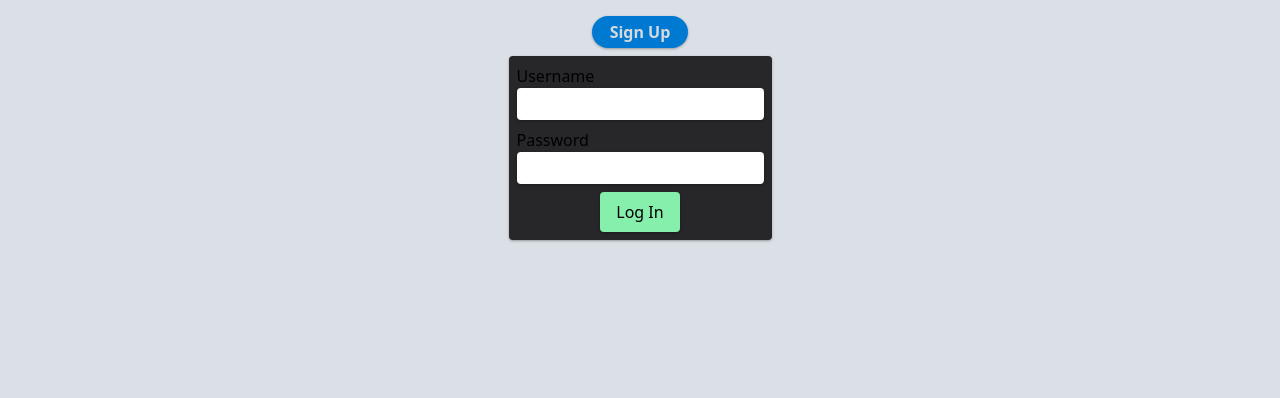
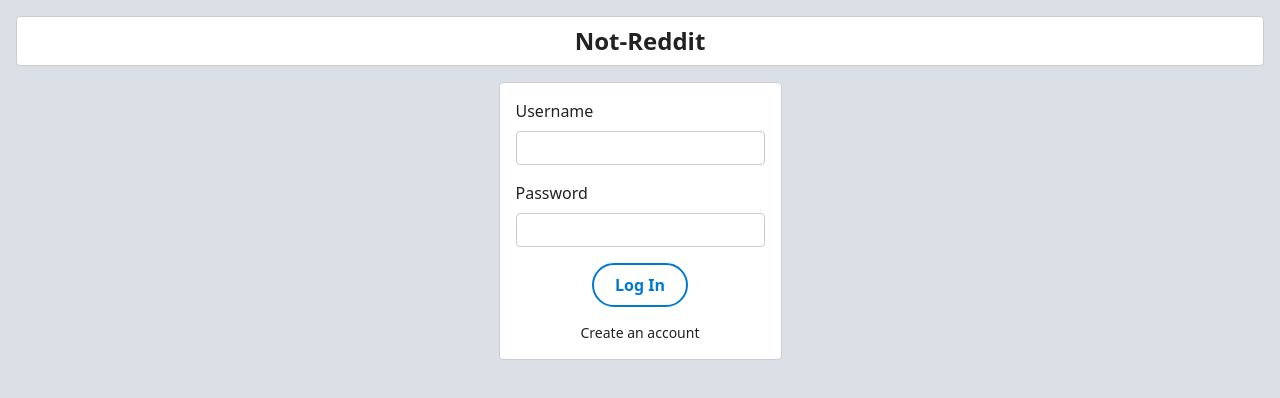
Before and after one commit to poximy/not-reddit, a Next.js app: page /auth/login in a window 1280 px wide. Shown: the top 398 px of the page. Built offline with nearby package versions, Linux system fonts and the light colour scheme; no server answers.

Commit message:
Fix Style

```diff
--- a/app/components/Button/BackButton.tsx
+++ /dev/null
@@ -1,17 +0,0 @@
-import Link from 'next/link';
-import { FC } from 'react';
-
-const BackButton: FC = () => {
-	return (
-		<Link href='/'>
-			<a
-				className='invisible absolute max-w-min rounded
-				bg-red-500 p-2 font-medium hover:scale-105 sm:visible'
-			>
-				Back
-			</a>
-		</Link>
-	);
-};
-
-export default BackButton;
--- a/app/components/Post/PostForm.tsx
+++ b/app/components/Post/PostForm.tsx
@@ -28,22 +28,19 @@ const PostForm: FC = () => {
 		}
 	};
 
-	const displayError =
-		error === '' ? (
-			''
-		) : (
-			<p className='round-2 w-max bg-red-500 font-medium'>
-				Error Cannot Create Post
-			</p>
-		);
-
 	return (
 		<>
-			{displayError}
-			<form onSubmit={createPost} className='flex flex-col gap-2'>
+			{error === '' ? (
+				''
+			) : (
+				<p className='round-2 w-max bg-reddit-orange font-medium text-reddit-text-dark'>
+					Error Cannot Create Post
+				</p>
+			)}
+			<form onSubmit={createPost} className='flex flex-col gap-4'>
 				<input
-					className='shadow-box dark-theme round-2 w-full font-mono text-xl
-					focus-visible:outline-none'
+					className='shadow-box dark-body round-2 border-body w-full font-mono
+					text-xl focus-visible:outline-none'
 					type='text'
 					placeholder='Title'
 					value={title}
@@ -53,8 +50,8 @@ const PostForm: FC = () => {
 					}}
 				/>
 				<textarea
-					className='border-box dark-theme shadow-box round-2 w-full font-mono
-					text-lg focus-visible:outline-none'
+					className='border-box dark-body border-body shadow-box round-2 w-full
+					font-mono text-lg focus-visible:outline-none'
 					placeholder='Text (optional)'
 					value={text}
 					rows={10}
@@ -64,8 +61,9 @@ const PostForm: FC = () => {
 					}}
 				/>
 				<input
-					className='shadow-box transition-ease round-2 bg-blue-400
-					font-medium hover:scale-105'
+					className='transition-ease rounded-full border-2 border-reddit-orange
+					p-2 text-lg font-bold text-reddit-orange hover:scale-[1.025]
+					dark:border-reddit-light-gray dark:text-reddit-text-light'
 					type='submit'
 					value='Post'
 				/>
--- a/pages/api/comment/index.ts
+++ b/pages/api/comment/index.ts
@@ -41,9 +41,12 @@ export default async function handler(
 			try {
 				const body = validateReq(req.body);
 				const comment = await createComment(body, session.user.id);
+
 				res.status(200).json(comment);
+				return
 			} catch (error) {
 				res.status(403).json({ error: error as string });
+				return
 			}
 		}
 	}
--- a/pages/api/post/index.ts
+++ b/pages/api/post/index.ts
@@ -35,8 +35,10 @@ export default async function handler(
 				const post = await createPost(body, session.user.id);
 
 				res.redirect(301, `/post/${post.id}`);
+				return;
 			} catch (error) {
 				res.status(403).json({ error: error as string });
+				return
 			}
 		}
 	}
--- a/pages/auth/login.tsx
+++ b/pages/auth/login.tsx
@@ -1,49 +1,64 @@
+import Link from 'next/link';
 import { getCsrfToken } from 'next-auth/react';
 import { GetServerSideProps, NextPage } from 'next';
-import SignUpButton from '@components/Button/SignUpButton';
+import NavBar from '@components/body/NavBar';
 
 interface Props {
 	csrfToken: string;
 }
 
 const LogIn: NextPage<Props> = ({ csrfToken }) => {
+	// Add signup text instead of button
 	return (
-		<div className='flex flex-col items-center gap-2'>
-			<SignUpButton />
+		<>
+			<div className='flex flex-col items-center justify-center gap-4'>
+				<NavBar />
 				<form
-				className='dark-theme shadow-box flex max-h-48 max-w-min flex-col items-center
-				gap-2 rounded bg-zinc-800 p-2'
+					className='dark-body border-body flex max-w-min flex-col
+					items-center gap-4 rounded p-4 text-reddit-text-dark
+					dark:text-reddit-text-light '
 					method='post'
 					action='/api/auth/callback/credentials'
 				>
 					<input name='csrfToken' type='hidden' defaultValue={csrfToken} />
 
-				<label className='flex max-w-min flex-col'>
+					<label className='flex max-w-min flex-col gap-2 font-medium'>
 						Username
 						<input
-						className='shadow-box rounded px-2 py-1 text-black focus:outline-none'
+							className='border-body dark-body rounded px-2 py-1 focus:outline-none'
 							name='username'
 							type='text'
 						/>
 					</label>
 
-				<label className='flex max-w-min flex-col'>
+					<label className='flex max-w-min flex-col gap-2 font-medium'>
 						Password
 						<input
-						className='shadow-box rounded px-2 py-1 text-black focus:outline-none'
+							className='border-body dark-body rounded px-2 py-1 focus:outline-none'
 							name='password'
 							type='password'
 						/>
 					</label>
 
 					<button
-					className='transition-ease shadow-box w-20 rounded bg-green-300 p-2 text-black hover:scale-105'
+						className='transition-ease w-24 rounded-full border-2 border-reddit-blue
+					p-2 hover:scale-105 dark:border-reddit-text-light'
 						type='submit'
 					>
-					<p className='text-center'>Log In</p>
+						<p className='text-center font-bold text-reddit-blue dark:text-reddit-text-light'>
+							Log In
+						</p>
 					</button>
+					<Link href='/auth/signup'>
+						<a>
+							<p className='text-sm text-reddit-text-dark dark:text-reddit-text-light'>
+								Create an account
+							</p>
+						</a>
+					</Link>
 				</form>
 			</div>
+		</>
 	);
 };
 
--- a/pages/auth/signup.tsx
+++ b/pages/auth/signup.tsx
@@ -1,3 +1,4 @@
+import NavBar from '@components/body/NavBar';
 import { NextPage } from 'next';
 import { useRouter } from 'next/router';
 import { FormEvent, useState } from 'react';
@@ -36,8 +37,10 @@ const SignUp: NextPage = () => {
 	};
 
 	return (
+		<div className='flex flex-col items-center gap-4'>
+			<NavBar />
 			<form
-			className='shadow-box flex max-w-fit flex-col gap-2 rounded bg-white p-2'
+				className='dark-body border-body flex max-w-fit flex-col gap-4 rounded bg-white p-2'
 				onSubmit={createUser}
 			>
 				{/* Verifies if no error is present */}
@@ -47,25 +50,28 @@ const SignUp: NextPage = () => {
 					<p className='rounded bg-reddit-orange p-2 text-black'>{error}</p>
 				)}
 				<input
-				className='shadow-box rounded px-2 py-1 focus:outline-none'
+					className='border-body dark-body rounded px-2 py-1 focus:outline-none'
 					type='text'
 					placeholder='username'
 					value={username}
 					onChange={(e) => setUsername(e.target.value)}
 				/>
 				<input
-				className='shadow-box rounded px-2 py-1 focus:outline-none'
+					className='border-body dark-body rounded px-2 py-1 focus:outline-none'
 					type='password'
 					placeholder='password'
 					value={password}
 					onChange={(e) => setPassword(e.target.value)}
 				/>
 				<input
-				className='transition-ease shadow-box rounded bg-green-400 p-2 hover:scale-105'
+					className='transition-ease rounded-full bg-reddit-blue p-2 font-bold
+				text-reddit-text-light hover:scale-[1.025] dark:bg-reddit-body-light
+				dark:text-reddit-text-dark'
 					type='submit'
 					value='Sign Up'
 				/>
 			</form>
+		</div>
 	);
 };
 
--- a/pages/post/[id].tsx
+++ b/pages/post/[id].tsx
@@ -3,6 +3,8 @@ import { Comment, Post } from '@prisma/client';
 
 import { FC } from 'react';
 import Head from 'next/head';
+import Link from 'next/link';
+import { useSession } from 'next-auth/react';
 import { GetServerSideProps, NextPage } from 'next';
 
 import { ParsedUrlQuery } from 'node:querystring';
@@ -108,6 +110,7 @@ const Comments: FC<{ comments: Comment[] | null }> = ({ comments }) => {
 };
 
 const PostID: NextPage<Props> = ({ post, comments }) => {
+	const session = useSession();
 	return (
 		<>
 			<Head>
@@ -126,7 +129,23 @@ const PostID: NextPage<Props> = ({ post, comments }) => {
 					) : (
 						<>
 							<PostTitleText title={post.title} text={post.text} />
-							<CommentForm postId={post.id} />
+							{/* Renders Form only if user is signed in */}
+							{session ? (
+								<div className='dark-body'>
+									<Link href='/auth/login'>
+										<a>
+											<p
+												className='p-2 text-center text-reddit-text-dark
+											dark:text-reddit-text-light'
+											>
+												Log In To Comment
+											</p>
+										</a>
+									</Link>
+								</div>
+							) : (
+								<CommentForm postId={post.id} />
+							)}
 							<Comments comments={comments} />
 						</>
 					)}
```
Lines whose indentation alone changed are shown as unchanged.
